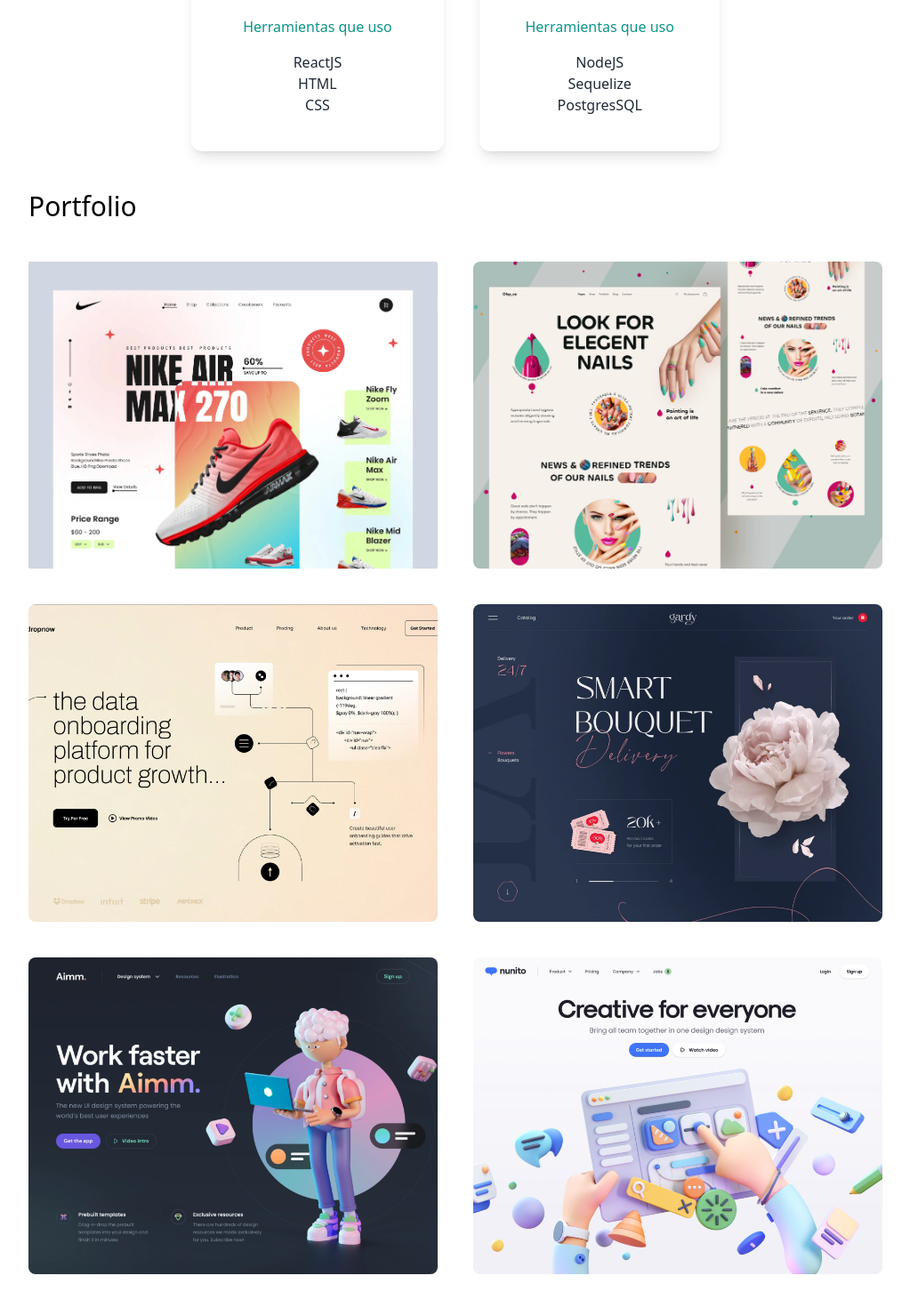
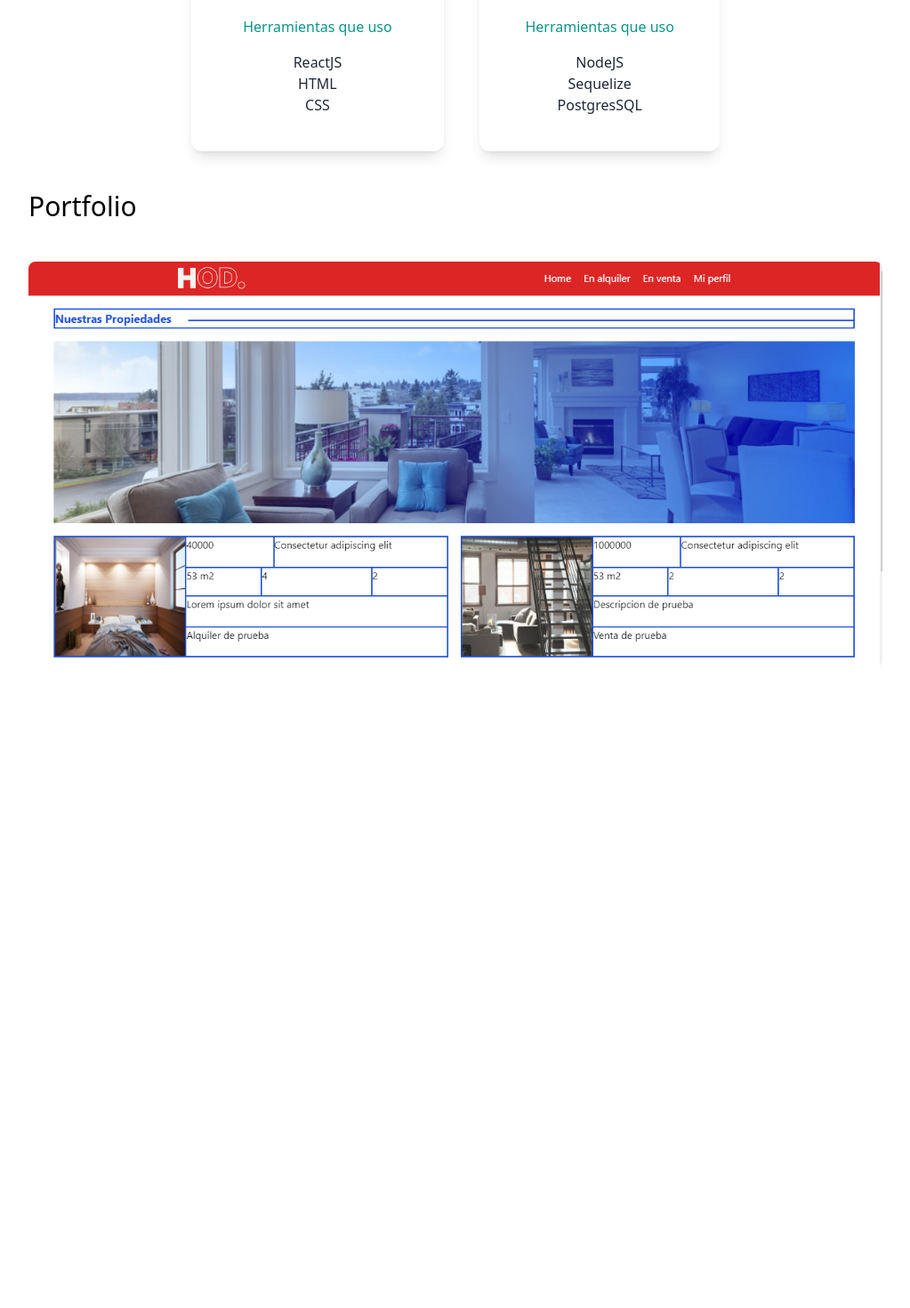
Before and after one commit to ryumartinez/porfolio, a Next.js app: page / in a window 1280 px wide. Shown: the part 1622-3092 px from the top of the page at 89% size, without its empty margins (128-1151 px from the left). After the commit the page ends 2412 px from the top, so only its background shows below. Built offline with nearby package versions, Linux system fonts and the light colour scheme.

Commit message:
cambiando imagenes

```diff
--- a/package.json
+++ b/package.json
@@ -12,6 +12,7 @@
     "next": "13.1.2",
     "react": "18.2.0",
     "react-dom": "18.2.0",
+    "react-icons": "^4.7.1",
     "zod": "^3.20.2"
   },
   "devDependencies": {
--- a/src/pages/index.tsx
+++ b/src/pages/index.tsx
@@ -8,13 +8,7 @@
 import design from "../../public/design.png"
 import code from "../../public/code.png"
 import consulting from "../../public/consulting.png"
-import web1 from "../../public/web1.png"
-import web2 from "../../public/web2.png"
-import web3 from "../../public/web3.png"
-import web4 from "../../public/web4.png"
-import web5 from "../../public/web5.png"
-import web6 from "../../public/web6.png"
-import { useState } from "react";
+import houseofdev from "../../public/houseofdev.png"
 
 const Home: NextPage = () => {
   return (
@@ -89,24 +83,13 @@
         <h3 className="text-3xl py-1">Portfolio</h3>
 
           <div className="flex flex-col gap-10 py-10 lg:flex-row lg:flex-wrap">
-            <div className="basis-1/3 flex-1 ">
-              <Image src={web1} alt="web1"/>
+
+             <div className="basis-1/3 flex-1 ">
+              <a href="https://houseofdev.netlify.app/#/home">
+              <Image src={houseofdev} alt="web1" className="rounded-lg object-cover w-full h-full"/>
+              </a>
             </div>
-             <div className="basis-1/3 flex-1 ">
-              <Image src={web2} alt="web1" className="rounded-lg object-cover w-full h-full"/>
-            </div>
-             <div className="basis-1/3 flex-1 ">
-              <Image src={web3} alt="web1" className="rounded-lg object-cover w-full h-full"/>
-            </div>
-             <div className="basis-1/3 flex-1 ">
-              <Image src={web4} alt="web1" className="rounded-lg object-cover w-full h-full"/>
-            </div>
-             <div className="basis-1/3 flex-1 ">
-              <Image src={web5} alt="web1" className="rounded-lg object-cover w-full h-full"/>
-            </div>
-             <div className="basis-1/3 flex-1 ">
-              <Image src={web6} alt="web1" className="rounded-lg object-cover w-full h-full"/>
-            </div>
+
 
           </div>
       </section>
```
Also changed, not shown: public/houseofdev.png (added), 1 other file (tests, documents, lock files or other folders).
